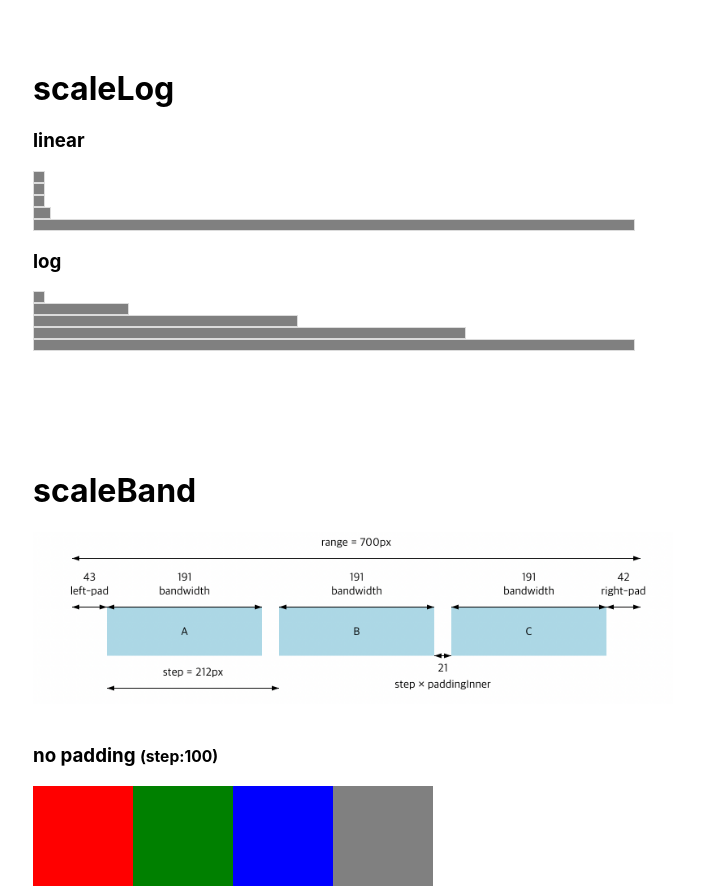
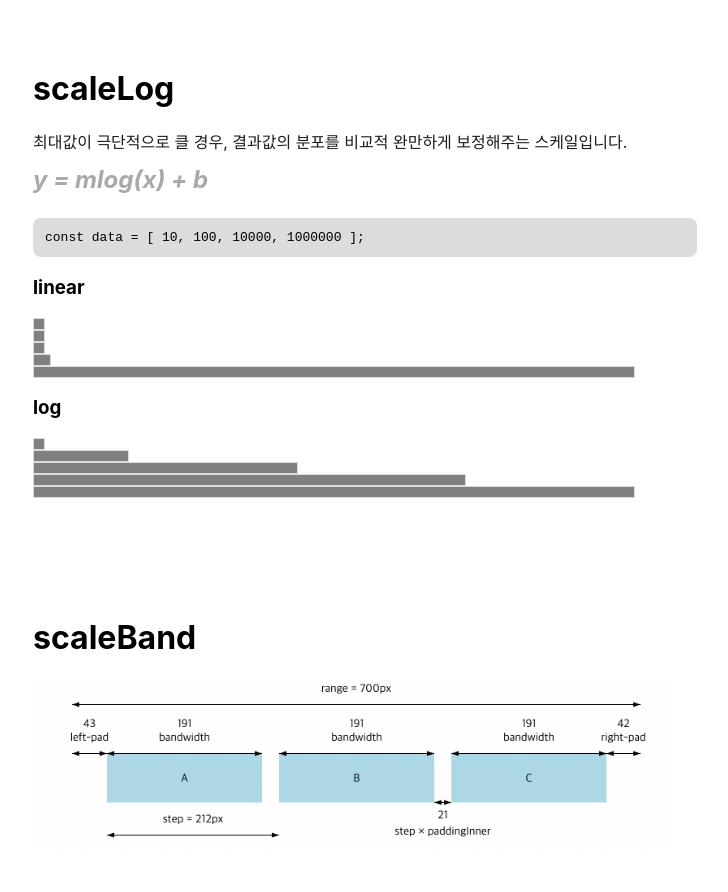
Before and after one commit to seogi1004/d3scale-play, a React (Create React App) app: page / in a window 1280 px wide. Shown: the part 3040-3932 px from the top of the page, without its empty margins (3-731 px from the left). Built offline with nearby package versions, Linux system fonts and the light colour scheme.

Commit message:
Log 스케일 설명 추가

```diff
--- a/src/scale/Log.tsx
+++ b/src/scale/Log.tsx
@@ -21,6 +21,12 @@ export default function Scale() {
   return (
     <div className="scale">
       <h1>scaleLog</h1>
+      <div className="description">
+        최대값이 극단적으로 클 경우, 결과값의 분포를 비교적 완만하게 보정해주는
+        스케일입니다.
+      </div>
+      <div className="formula">y = mlog(x) + b</div>
+      <pre>const data = [ 10, 100, 10000, 1000000 ];</pre>
       <h3>linear</h3>
       <div className="bar-list">
         {data.map((value, index) => {
```
